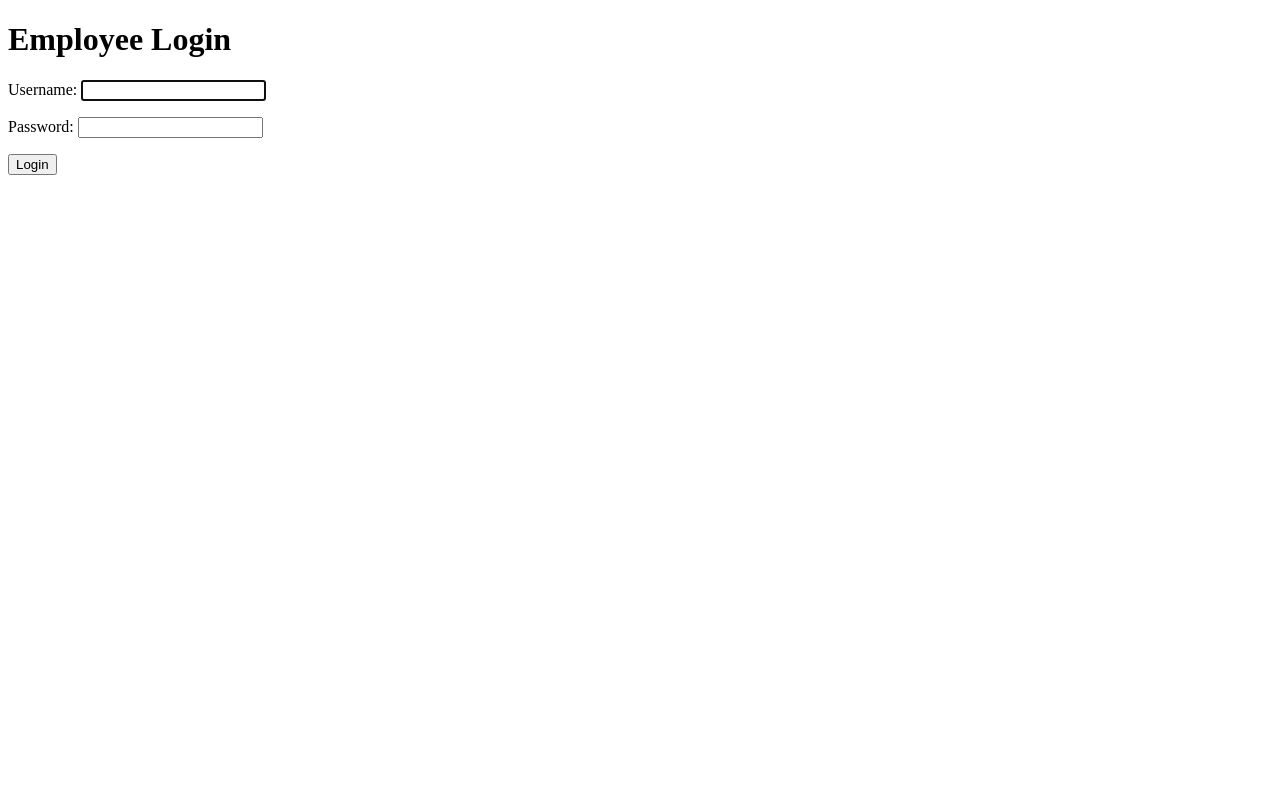
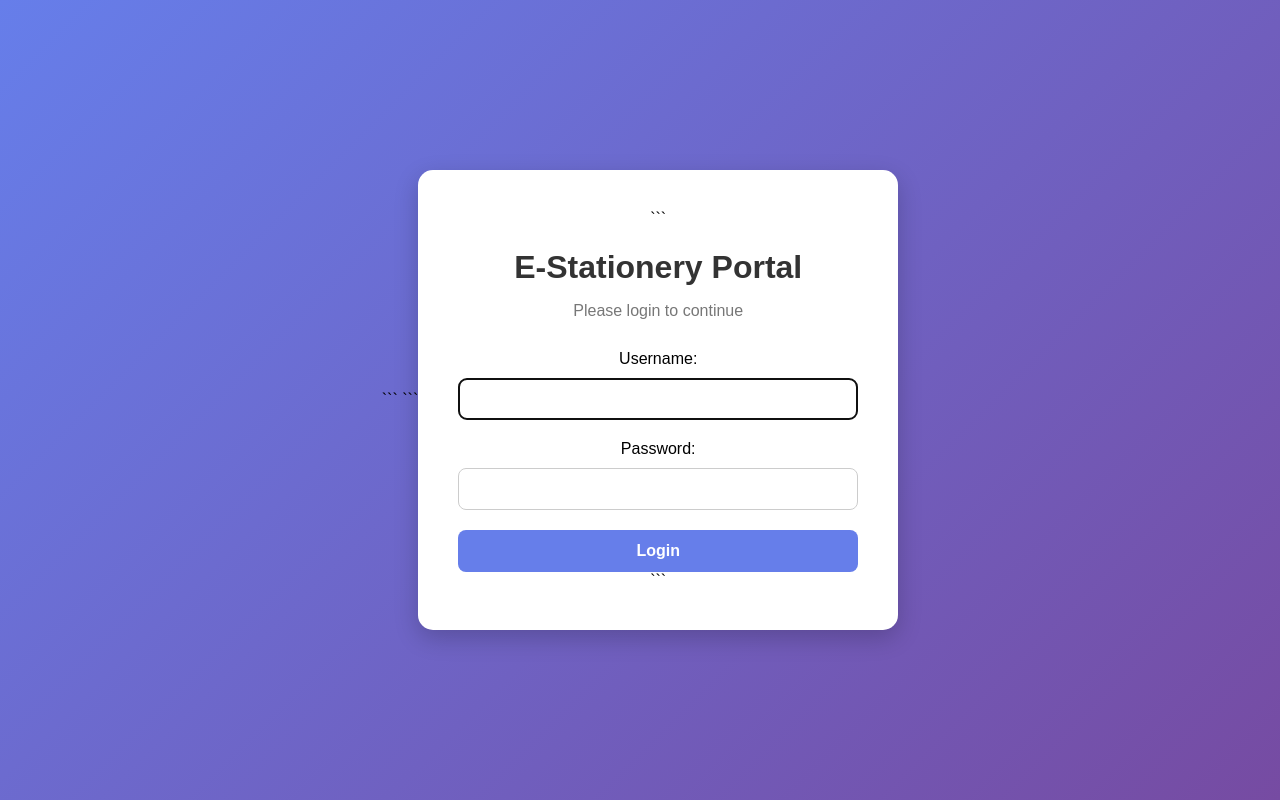
Before and after one commit to girjeshmeena61-lang/stationery-portal, a Django app: page /accounts/login/ in a window 1280 px wide. Run offline with Django 5.2, Linux system fonts and the light colour scheme.

Commit message:
Add custom login page

````diff
--- a/stationery/templates/registration/login.html
+++ b/stationery/templates/registration/login.html
@@ -1,18 +1,102 @@
 <!DOCTYPE html>
+
 <html>
 <head>
-    <title>Employee Login</title>
+    <title>Stationery Portal Login</title>
+
+```
+<style>
+    body{
+        margin:0;
+        padding:0;
+        font-family: Arial, sans-serif;
+        background: linear-gradient(135deg,#667eea,#764ba2);
+        height:100vh;
+        display:flex;
+        justify-content:center;
+        align-items:center;
+    }
+
+    .login-box{
+        background:white;
+        padding:40px;
+        width:400px;
+        border-radius:15px;
+        box-shadow:0 8px 25px rgba(0,0,0,0.2);
+        text-align:center;
+    }
+
+    h1{
+        margin-bottom:10px;
+        color:#333;
+    }
+
+    p{
+        color:#777;
+        margin-bottom:30px;
+    }
+
+    input{
+        width:100%;
+        padding:12px;
+        margin-top:10px;
+        margin-bottom:20px;
+        border:1px solid #ccc;
+        border-radius:8px;
+        box-sizing:border-box;
+        font-size:14px;
+    }
+
+    button{
+        width:100%;
+        padding:12px;
+        background:#667eea;
+        color:white;
+        border:none;
+        border-radius:8px;
+        font-size:16px;
+        cursor:pointer;
+        font-weight:bold;
+    }
+
+    button:hover{
+        background:#5563d6;
+    }
+
+    .errorlist{
+        color:red;
+        list-style:none;
+        padding:0;
+        margin-bottom:15px;
+    }
+</style>
+```
+
 </head>
+
 <body>
 
-<h1>Employee Login</h1>
+<div class="login-box">
+
+```
+<h1>E-Stationery Portal</h1>
+
+<p>Please login to continue</p>
 
 <form method="post">
     {% csrf_token %}
-    {{ form.as_p }}
+
+    {{ form.username.label_tag }}
+    {{ form.username }}
+
+    {{ form.password.label_tag }}
+    {{ form.password }}
 
     <button type="submit">Login</button>
 </form>
+```
+
+</div>
 
 </body>
 </html>
````
